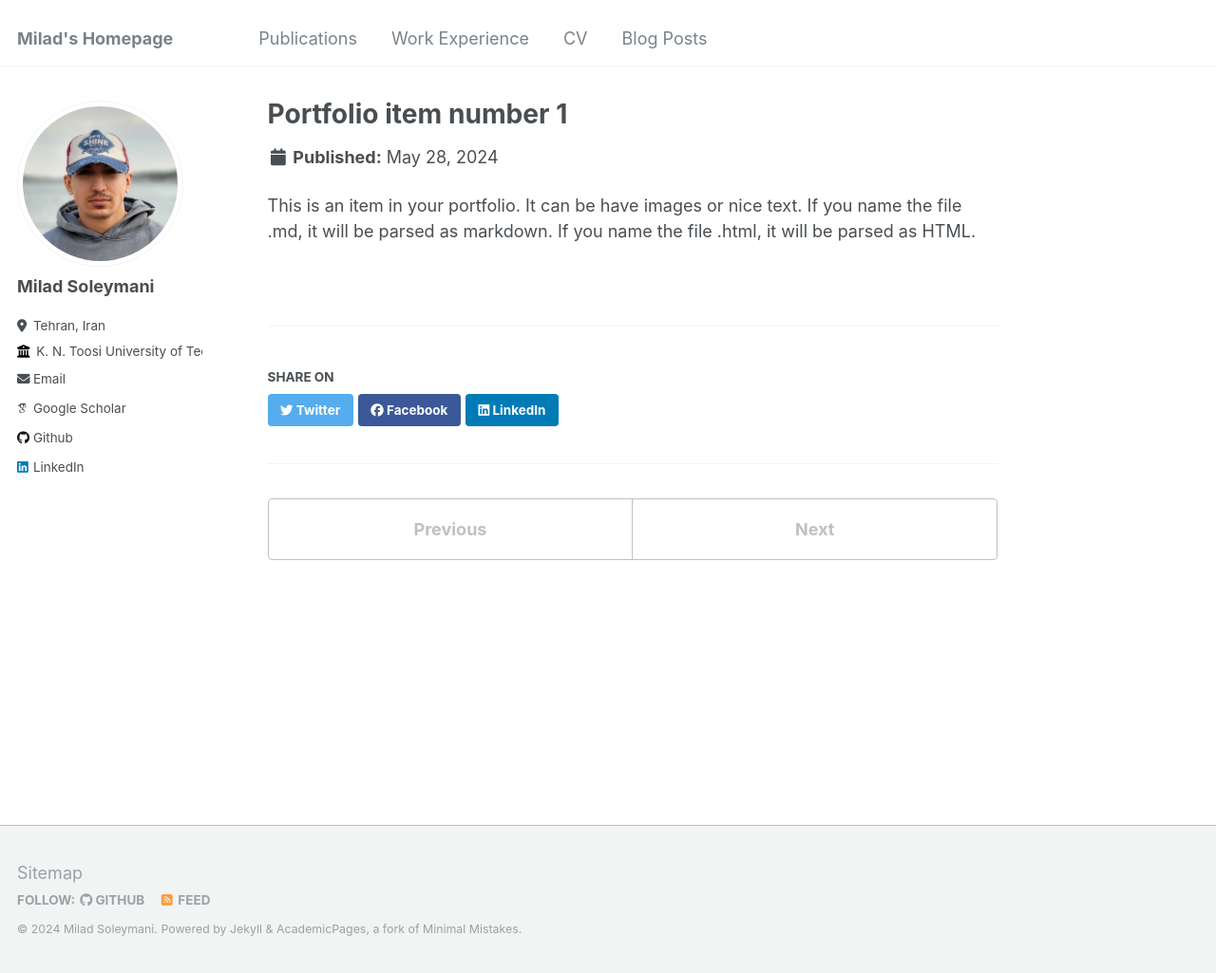
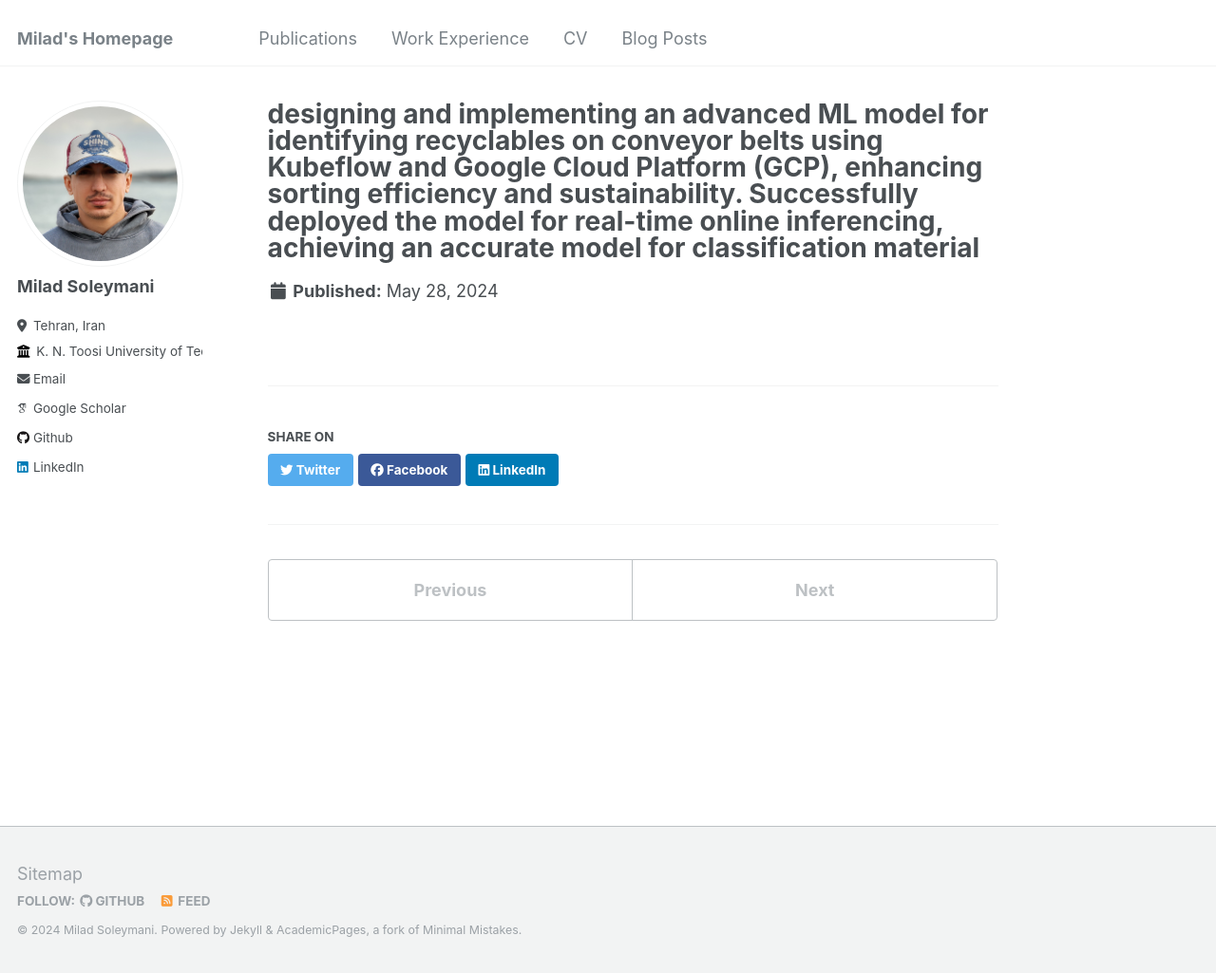
Before and after one commit to MiladSoleymani/Milad-Soleymani, a Jekyll site: the page built from _portfolio/portfolio-1 copy 4.md, in a window 1280 px wide and 1025 px high. Shown: the whole window at 95% size. Built offline with Jekyll 4.4.1, drawn with Linux system fonts in a browser that asks for light colours; some web fonts are replaced.

Commit message:
Update portfolio-1 copy 4.md

```diff
--- a/_portfolio/portfolio-1 copy 4.md
+++ b/_portfolio/portfolio-1 copy 4.md
@@ -1,7 +1,5 @@
 ---
-title: "Portfolio item number 1"
+title: " designing and implementing an advanced ML model for identifying recyclables on conveyor belts using Kubeflow and Google Cloud Platform (GCP), enhancing sorting efficiency and sustainability. Successfully deployed the model for real-time online inferencing, achieving an accurate model for classification material"
 excerpt: "Short description of portfolio item number 1<br/><img src='/images/500x300.png'>"
 collection: portfolio
 ---
-
-This is an item in your portfolio. It can be have images or nice text. If you name the file .md, it will be parsed as markdown. If you name the file .html, it will be parsed as HTML.
```
